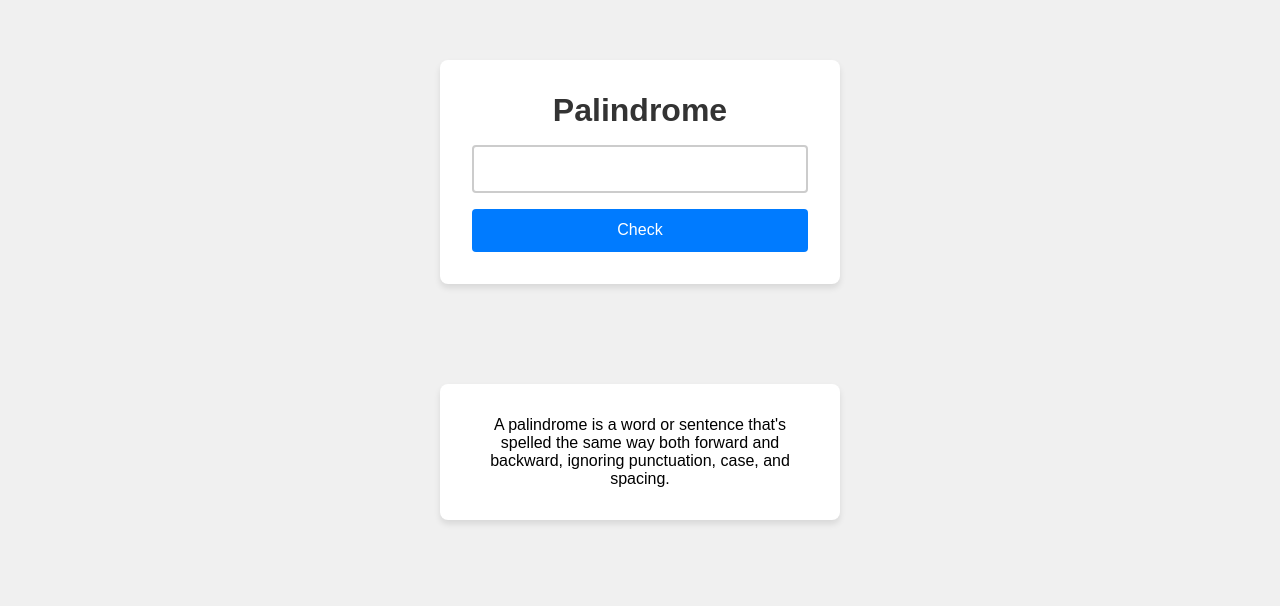
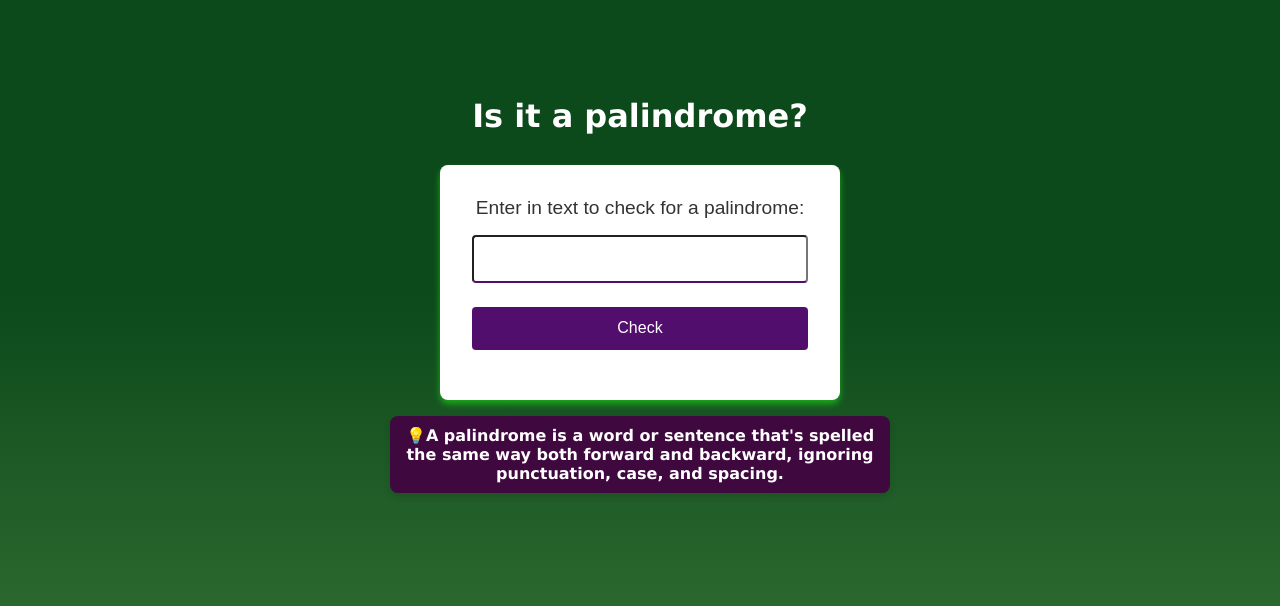
Before and after one commit to VenomGu/porfolio-for-certificates, a website: page index.html in a window 1280 px wide. Shown: the part 110-716 px from the top of the page. Drawn offline with Linux system fonts and the light colour scheme.

Commit message:
Finalizado

```diff
--- a/index.html
+++ b/index.html
@@ -8,36 +8,19 @@
     <title>Palindrome</title>
 </head>
 <body>
-    <div>
-        <h1>Palindrome</h1>
-        <form action=""></form>
+    <div id="question">
+        Is it a palindrome?
+    </div>
+
+    <div id="container">
+        <p id="text">Enter in text to check for a palindrome:</p>
         <input type="text" id="text-input">
         <button id="check-btn">Check</button>
         <div id="result"></div>
     </div>
-    <div>
-        A palindrome is a word or sentence that's spelled the same way both forward and backward, ignoring punctuation, case, and spacing.
+    <div id="definition">
+        💡A palindrome is a word or sentence that's spelled the same way both forward and backward, ignoring punctuation, case, and spacing.
     </div>
-    <script src="script.js"></script>
+    <script src="script.js" defer></script>
 </body>
 </html>
-
-<!--
-
-Failed:5. When the #text-input element only contains the letter A and the #check-btn element is clicked, the #result element should contain the text A is a palindrome.
-
-Failed:6. When the #text-input element contains the text eye and the #check-btn element is clicked, the #result element should contain the text eye is a palindrome.
-Failed:7. When the #text-input element contains the text _eye and the #check-btn element is clicked, the #result element should contain the text _eye is a palindrome.
-Failed:8. When the #text-input element contains the text race car and the #check-btn element is clicked, the #result element should contain the text race car is a palindrome.
-Failed:9. When the #text-input element contains the text not a palindrome and the #check-btn element is clicked, the #result element should contain the text not a palindrome is not a palindrome.
-Failed:10. When the #text-input element contains the text A man, a plan, a canal. Panama and the #check-btn element is clicked, the #result element should contain the text A man, a plan, a canal. Panama is a palindrome.
-Failed:11. When the #text-input element contains the text never odd or even and the #check-btn element is clicked, the #result element should contain the text never odd or even is a palindrome.
-Failed:12. When the #text-input element contains the text nope and the #check-btn element is clicked, the #result element should contain the text nope is not a palindrome.
-Failed:13. When the #text-input element contains the text almostomla and the #check-btn element is clicked, the #result element should contain the text almostomla is not a palindrome.
-Failed:14. When the #text-input element contains the text My age is 0, 0 si ega ym. and the #check-btn element is clicked, the #result element should contain the text My age is 0, 0 si ega ym. is a palindrome.
-Failed:15. When the #text-input element contains the text 1 eye for of 1 eye. and the #check-btn element is clicked, the #result element should contain the text 1 eye for of 1 eye. is not a palindrome.
-Failed:16. When the #text-input element contains the text 0_0 (: /-\ :) 0-0 and the #check-btn element is clicked, the #result element should contain the text 0_0 (: /-\ :) 0-0 is a palindrome.
-Failed:17. When the #text-input element contains the text five|\_/|four and the #check-btn element is clicked, the #result element should contain the text five|\_/|four is not a palindrome.
-Failed:18. When the #text-input element contains an alphanumeric palindrome, the #result element should correctly identify it as a palindrome.
-Failed:19. When the #text-input element contains a random sequence of alphanumeric characters that is not a palindrome, the #result element should say it is not a palindrome.
--->
--- a/script.js
+++ b/script.js
@@ -1,15 +1,21 @@
 document.getElementById('check-btn').addEventListener('click', function() {
-
     const inputText = document.getElementById('text-input').value.trim();
 
     function isPalindrome(str) {
         const cleanStr = str.replace(/[^A-Za-z0-9]/g, '').toLowerCase();
         const reversedStr = cleanStr.split('').reverse().join('');
-
         return cleanStr === reversedStr;
     }
 
     const resultDiv = document.getElementById('result');
 
-    inputText == "" ? resultDiv.innerHTML = alert('Please input a value.') : isPalindrome(inputText) ? resultDiv.innerHTML = `"${inputText}" is a palindrome!` : resultDiv.innerHTML = `"${inputText}" is not a palindrome.`;
+    if (inputText === "") {
+        alert('Please input a value.');
+    } else {
+        if (isPalindrome(inputText)) {
+            resultDiv.innerHTML = `${inputText} is a palindrome!`;
+        } else {
+            resultDiv.innerHTML = `${inputText} is not a palindrome.`;
+        }
+    }
 });
--- a/styles.css
+++ b/styles.css
@@ -1,61 +1,74 @@
-/* Reset some default styles */
 * {
   margin: 0;
   padding: 0;
   box-sizing: border-box;
 }
 
-/* Apply a background color and font to the entire body */
 body {
   font-family: Arial, sans-serif;
-  background-color: #f0f0f0;
+  background-image: linear-gradient(#0c491b, #0c491b, #337033);
   display: flex;
   flex-direction: column;
   justify-content: center;
   align-items: center;
   height: 100vh;
-  row-gap: 100px;
 }
 
-/* Main container styling */
-div {
+div#container {
   background-color: #fff;
   padding: 2rem;
   border-radius: 8px;
-  box-shadow: 0 4px 6px rgba(0, 0, 0, 0.1);
+  box-shadow: 0 4px 6px #1ca81c;
   text-align: center;
   width: 100%;
   max-width: 400px;
+  row-gap: 50px;
+  padding-bottom: 50px;
+  width: min-content max-content;
 }
-
-/* Header styling */
-h1 {
+#question {
+  padding: 2rem;
+  text-align: center;
+  width: 100%;
+  max-width: 400px;
+  color: #fff;
+  padding: 10px 0px;
+  font-size: xx-large;
+  margin-bottom: 20px;
+  font-weight: bolder;
+  font-family: Verdana, Geneva, Tahoma, sans-serif;
+  font-size: xx-large;
+}
+x h1 {
   color: #333;
   font-size: 2rem;
   margin-bottom: 1rem;
 }
+p#text {
+  color: #333;
+  font-size: 1.2rem;
+  margin-bottom: 1rem;
+  row-gap: 10px;
+}
 
-/* Input field styling */
 input[type="text"] {
   width: 100%;
   padding: 0.8rem;
-  margin-bottom: 1rem;
-  border: 2px solid #ccc;
+  margin-bottom: 1.5rem;
+  border-bottom: 2px solid #520e6d;
+  font-size: 1rem;
   border-radius: 4px;
-  font-size: 1rem;
-  outline: none;
 }
 
 input[type="text"]:focus {
-  border-color: #007bff;
+  border-color: #fff;
 }
 
-/* Button styling */
 button {
   width: 100%;
   padding: 0.8rem;
   border: none;
-  background-color: #007bff;
+  background-color: #520e6d;
   color: #fff;
   font-size: 1rem;
   cursor: pointer;
@@ -64,10 +77,9 @@ button {
 }
 
 button:hover {
-  background-color: #0056b3;
+  background-color: #731797;
 }
 
-/* Result message styling */
 #result {
   margin-top: 1rem;
   font-size: 1.2rem;
@@ -81,3 +93,17 @@ button:hover {
 #result:empty {
   display: none;
 }
+
+#definition {
+  background-color: #3f083f;
+  border-radius: 8px;
+  box-shadow: 0 4px 6px rgba(0, 0, 0, 0.1);
+  text-align: center;
+  display: flex;
+  max-width: 500px;
+  padding: 10px;
+  color: #fff;
+  font-weight: bolder;
+  margin-top: 1rem;
+  font-family: Verdana, Geneva, Tahoma, sans-serif;
+}
```
